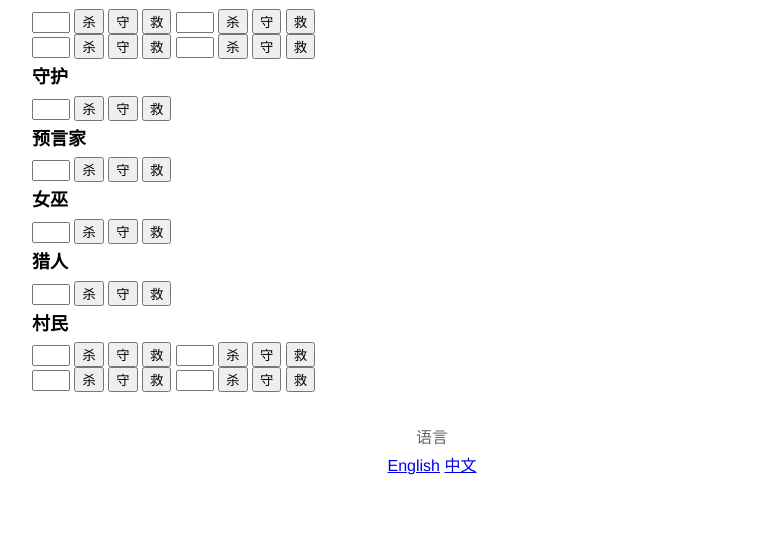
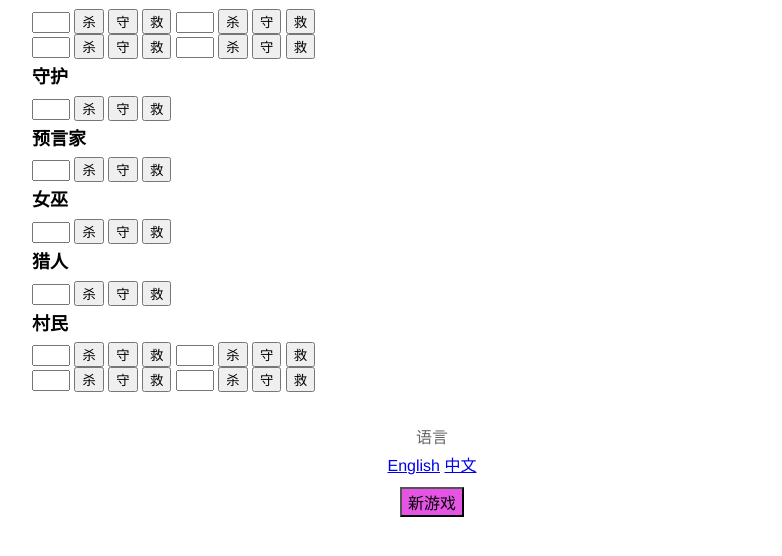
Before and after one commit to rickchen2/rickchen2.github.io, a plain HTML site: page werewolves/index-cn.html in a window 1280 px wide. Shown: the part 276-832 px from the top of the page, without its empty margins (208-990 px from the left). Before the commit the page ends 800 px from the top, so only its background shows below. Drawn offline with Linux system fonts and the light colour scheme.

Commit message:
Add “New Game” button

```diff
--- a/werewolves/css/style.css
+++ b/werewolves/css/style.css
@@ -48,6 +48,13 @@ input{
     width: 30px;
 }
 
+.resetButton{
+    width: auto;
+    height: auto;
+    font-size: 16px;
+    background-color: #e554e5;
+}
+
 footer {
   /* Set font color to white */
   /* Set background color to black */
--- a/werewolves/index-cn.html
+++ b/werewolves/index-cn.html
@@ -95,6 +95,10 @@
 			<p>语言</p>
 			<a href="index.html">English</a>
 			<a href="index-cn.html">中文</a>
+			<p>
+					<input type="button" class="resetButton" value="新游戏" onClick="window.location.reload()">
+				</p>
+
 		</footer>
 
 	</body>
```
Also changed, not shown: werewolves/index.html (+3 -0 lines).
